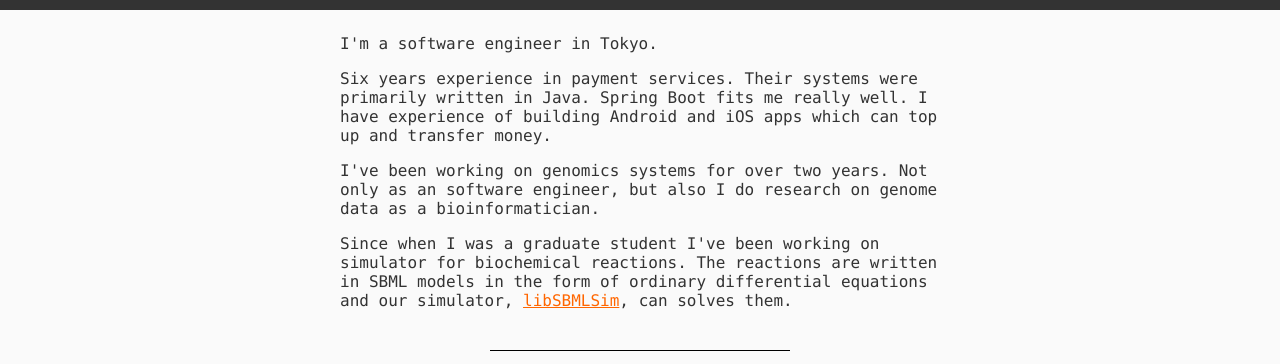
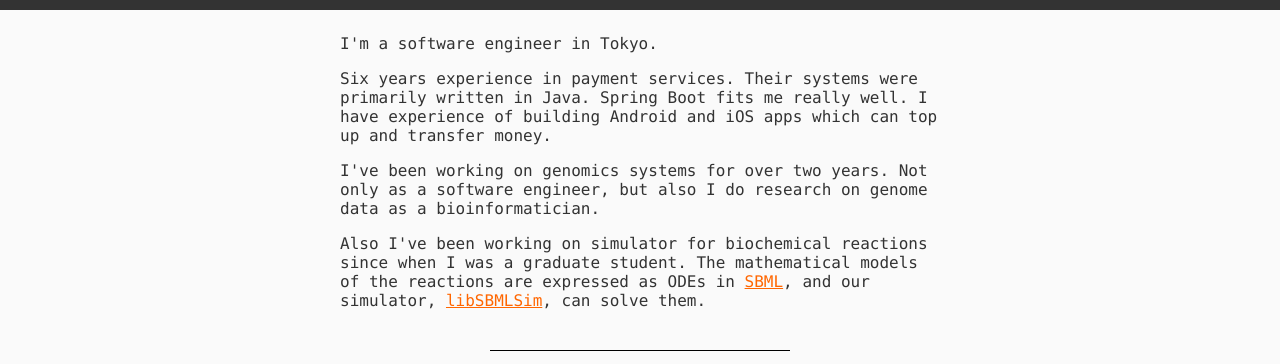
Before and after one commit to mythosil/mythosil.com, a plain HTML site: page index.html in a window 1280 px wide. Shown: the part 353-717 px from the top of the page. Drawn offline with Linux system fonts and the light colour scheme.

Commit message:
fix typo

```diff
--- a/index.html
+++ b/index.html
@@ -56,10 +56,12 @@
     </p>
     <p>
       I've been working on genomics systems for over two years.
-      Not only as an software engineer, but also I do research on genome data as a bioinformatician.
+      Not only as a software engineer, but also I do research on genome data as a bioinformatician.
     </p>
     <p>
-      Since when I was a graduate student I've been working on simulator for biochemical reactions. The reactions are written in SBML models in the form of ordinary differential equations and our simulator, <a href="https://github.com/libsbmlsim/libsbmlsim">libSBMLSim</a>, can solves them.
+      Also I've been working on simulator for biochemical reactions since when I was a graduate student.
+      The mathematical models of the reactions are expressed as ODEs in <a href="http://sbml.org/">SBML</a>,
+      and our simulator, <a href="https://github.com/libsbmlsim/libsbmlsim">libSBMLSim</a>, can solve them.
     </p>
   </div>
 
```
